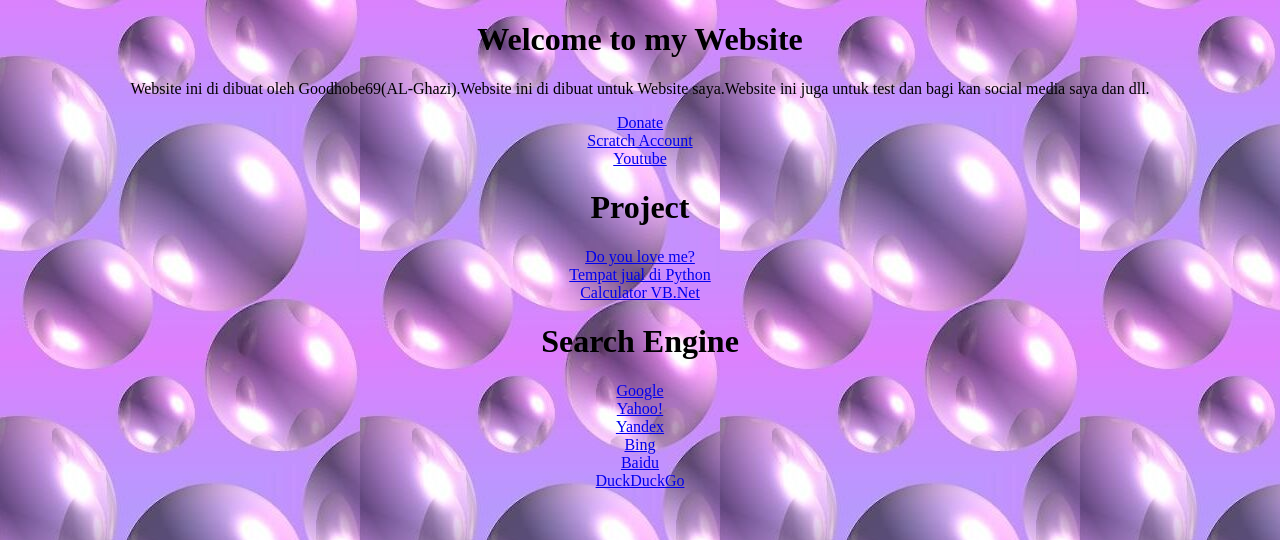
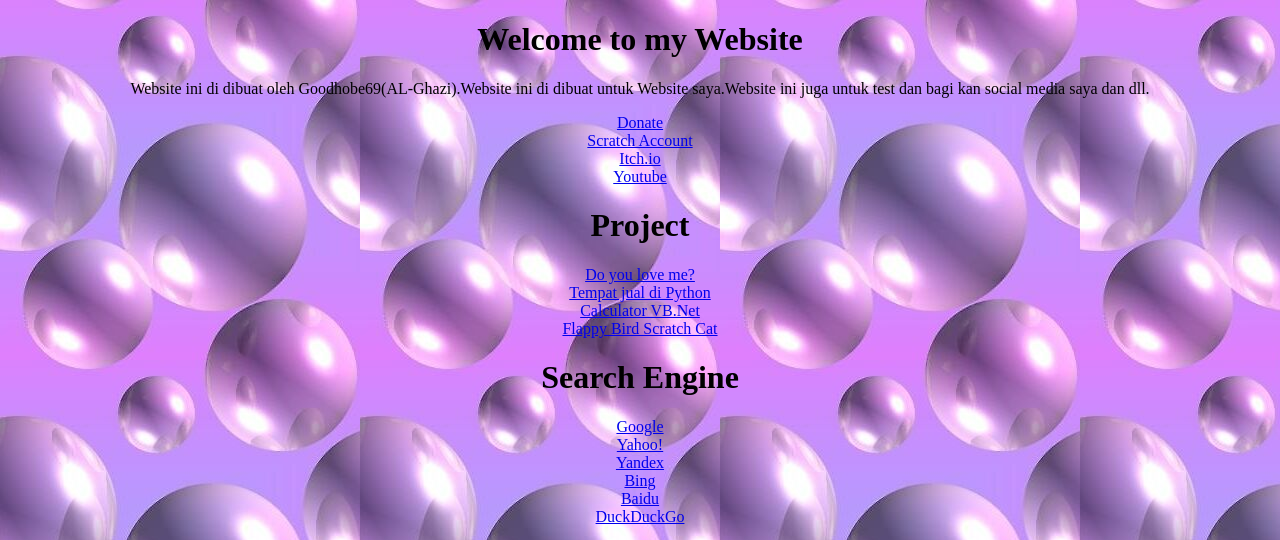
Before and after one commit to Goodhobe69/goodhobe69.github.io, a plain HTML site: page index.html in a window 1280 px wide. Shown: the top 540 px of the page. Drawn offline with Linux system fonts and the light colour scheme.

Commit message:
Update index.html

```diff
--- a/index.html
+++ b/index.html
@@ -22,6 +22,8 @@
 <br>
 <a href="https://scratch.mit.edu/users/AL-Ghazi">Scratch Account</a>
 <br>
+<a href="https://goodhobe69.itch.io">Itch.io</a>
+<br>
 <a href="https://www.youtube.com/@Goodhobe69">Youtube</a>
 
 <h1>Project</h1>
@@ -31,6 +33,8 @@
 <a href="https://github.com/Goodhobe69/Tempat-jual-Python">Tempat jual di Python</a>
 <br>
 <a href="https://github.com/Goodhobe69/Calculator-VB.Net">Calculator VB.Net</a>
+<br>
+<a href="https://goodhobe69.itch.io/flappy-bird-scratch-cat">Flappy Bird Scratch Cat</a>
 
 <h1>Search Engine</h1>
 
```
